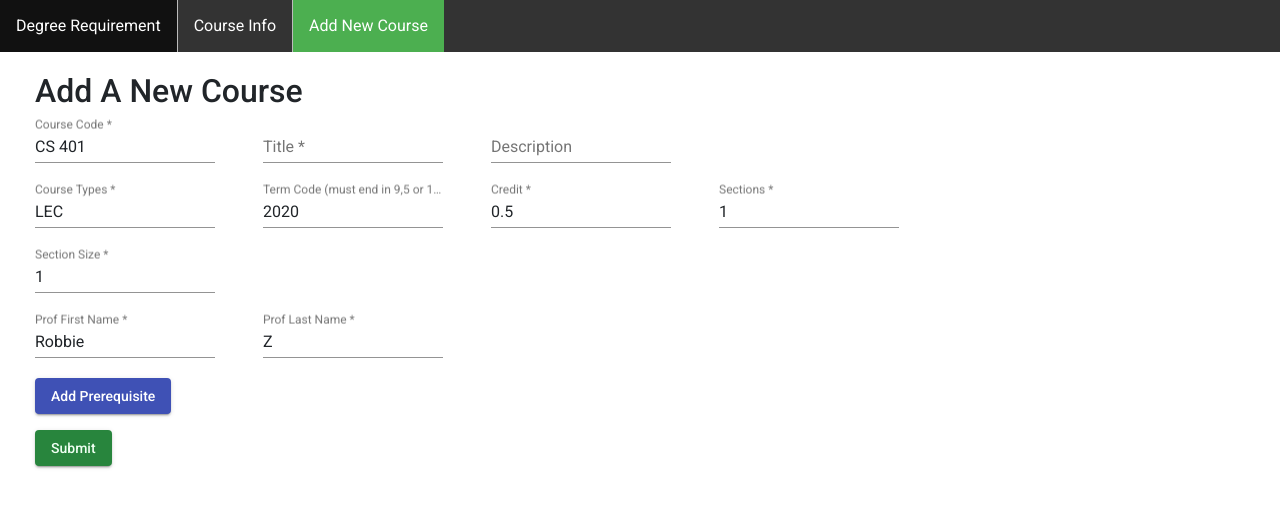
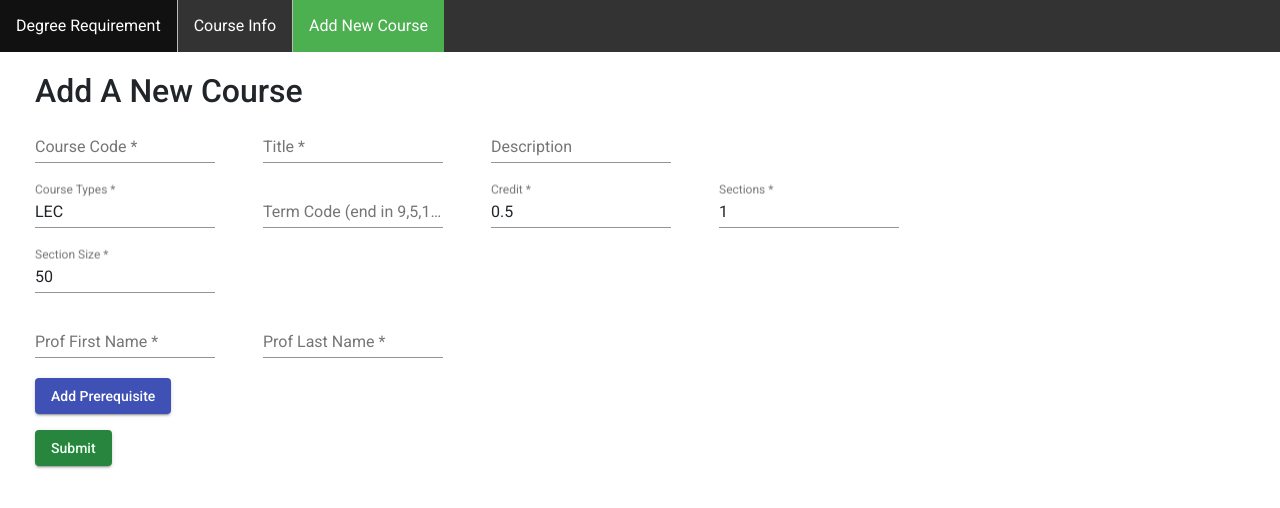
Before and after one commit to RobbieZhuang/WaterFlow-Works, an Angular app in the folder frontend/: page /addNewCourse in a window 1280 px wide. Shown: the top 508 px of the page. Built offline with nearby package versions, Linux system fonts and the light colour scheme.

Commit message:
Remove default values

```diff
--- a/frontend/src/app/add-course/add-course.component.html
+++ b/frontend/src/app/add-course/add-course.component.html
@@ -19,7 +19,7 @@
         </mat-form-field>
 
         <mat-form-field class="example-full-width">
-            <input type="number" matInput placeholder="Term Code (must end in 9,5 or 1)" formControlName="termCode">
+            <input type="number" matInput placeholder="Term Code (end in 9,5,1)" formControlName="termCode">
         </mat-form-field>
 
         <mat-form-field class="example-full-width">
--- a/frontend/src/app/add-course/add-course.component.ts
+++ b/frontend/src/app/add-course/add-course.component.ts
@@ -32,16 +32,16 @@ export class AddCourseComponent implements OnInit {
   constructor(private api: ApicallsService, private fb: FormBuilder) {
     // create the form fields
     this.inputForm = fb.group({
-      courseCode: ['CS 401', Validators.required],
+      courseCode: ['', Validators.required],
       title: ['', Validators.required],
       description: '',
       courseTypes: ['LEC', Validators.required],
-      termCode: ['2020', Validators.required],
+      termCode: ['', Validators.required],
       credit: [0.5, Validators.required],
-      sections: ['1', Validators.required],
-      sectionSize: ['1', Validators.required],
-      profFirstName: ['Robbie', Validators.required],
-      profLastName: ['Z', Validators.required],
+      sections: [1, Validators.required],
+      sectionSize: [50, Validators.required],
+      profFirstName: ['', Validators.required],
+      profLastName: ['', Validators.required],
       prereqList: fb.array([]),
     });
    }
@@ -50,7 +50,7 @@ export class AddCourseComponent implements OnInit {
 
   initLink() {
     return this.fb.group({
-      prereq: 'CS 135'
+      prereq: ''
     });
   }
 
```
Also changed, not shown: 1 other file (tests, documents, lock files or other folders).
